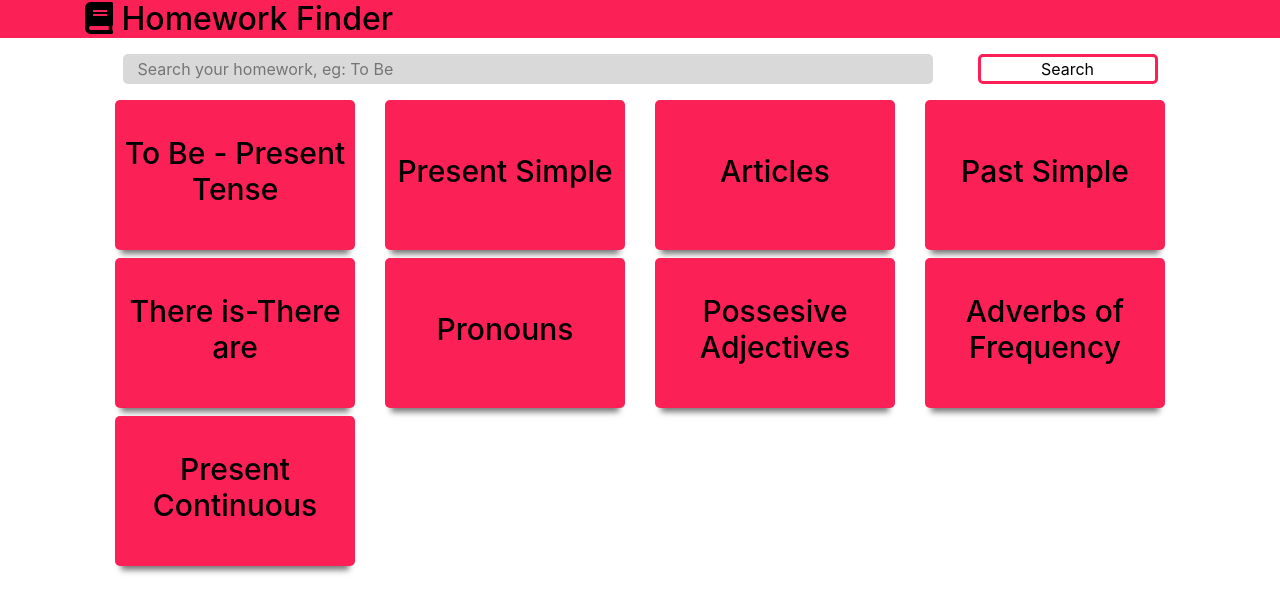
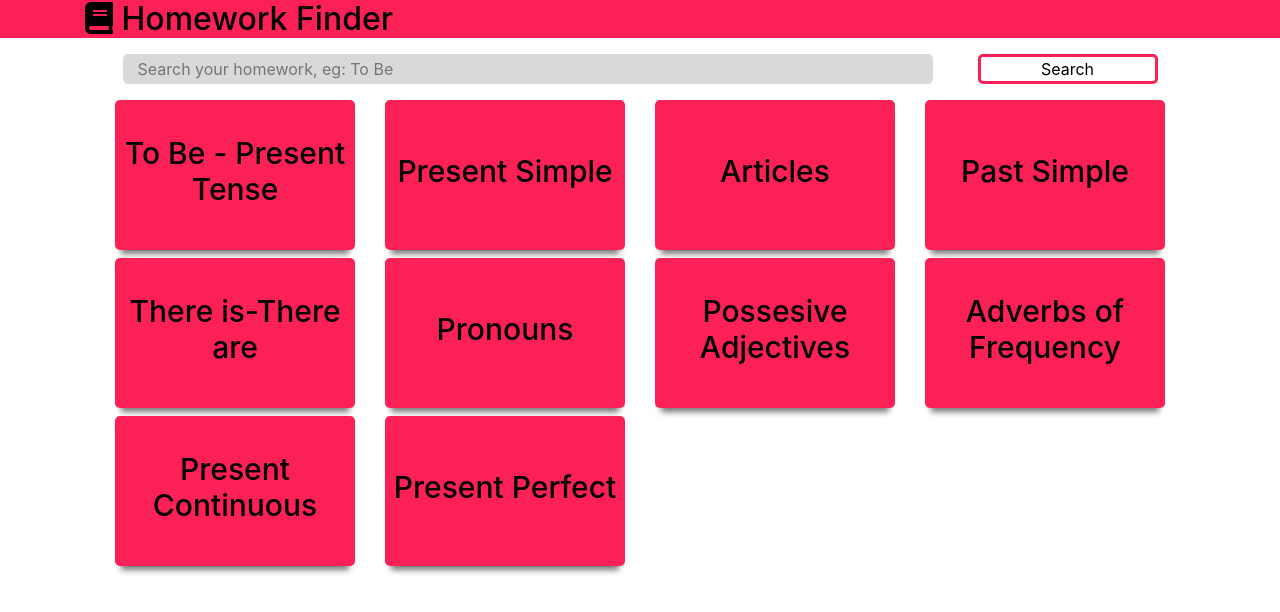
Before and after one commit to AkilaNilmalgoda/HwFind, a React (Create React App) app: page / in a window 1280 px wide. Shown: the top 612 px of the page. Built offline with nearby package versions, Linux system fonts and the light colour scheme.

Commit message:
Added content

```diff
--- a/src/App.css
+++ b/src/App.css
@@ -3,7 +3,6 @@
 body {
   margin: 0;
   font-family: 'Russo One', sans-serif;
-  background-color: black;
 }
 
 *{
--- a/src/data/data.js
+++ b/src/data/data.js
@@ -197,6 +197,26 @@ const HWdata = [
                 },
             ]
     },
+    {
+        title: 'Present Perfect',
+        id:10,
+        video: 'https://www.youtube.com/watch?v=g6lWvp49mM0',
+        worksheets:
+            [
+                {
+                    id:1,
+                    link:'https://www.englishforeveryone.org/PDFs/Present_Tense_Exercises_27and28.pdf'
+                },
+                {
+                    id:2,
+                    link:'https://www.englishforeveryone.org/PDFs/Present_Tense_Exercise_29.pdf'
+                },
+                {
+                    id:3,
+                    link:'https://www.englishforeveryone.org/PDFs/Present_Tense_Exercise_30.pdf'
+                },
+            ]
+    },
 
 ]
 
```
Also changed, not shown: 1 other file (tests, documents, lock files or other folders).
